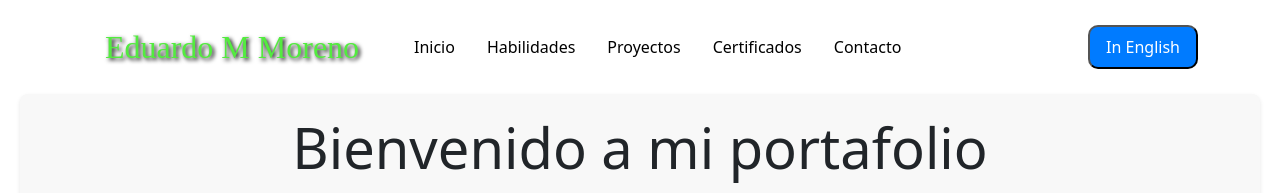
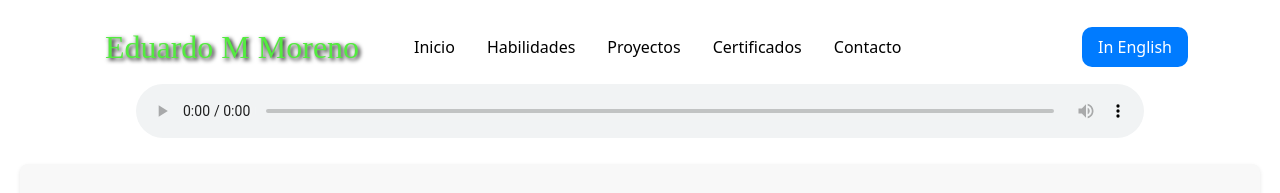
Before and after one commit to EduMMorenolp/Portfolio-React, a React (Create React App) app: page / in a window 1280 px wide. Shown: the top 193 px of the page. Built offline with nearby package versions, Linux system fonts and the light colour scheme; a web font is replaced by a local one.

Commit message:
musica implementada

```diff
--- a/src/App.js
+++ b/src/App.js
@@ -9,6 +9,7 @@ import Certificados from './componentes/Certificados';
 import 'bootstrap/dist/css/bootstrap.min.css';
 import React, { useState } from 'react';
 import { Element } from 'react-scroll';
+import MusicPlayer from './componentes/MusicPlayer';
 
 
 function App() {
@@ -22,6 +23,7 @@ function App() {
   return (
     <div className="App">
       <Barra onSectionChange={handleSectionChange}/>
+      <MusicPlayer />
       <Element name="Inicio">
         {currentSection === "Inicio" && <Main />}
       </Element>
--- /dev/null
+++ b/src/componentes/MusicPlayer.css
@@ -0,0 +1,26 @@
+/* MusicPlayer.css */
+
+  audio {
+    width: 80%;
+    margin-bottom: 10px;
+  }
+
+  button {
+    background-color: #4caf50;
+    color: white;
+    padding: 10px 20px;
+    font-size: 16px;
+    border: none;
+    border-radius: 4px;
+    cursor: pointer;
+    margin-right: 10px;
+  }
+
+  button:hover {
+    background-color: #45a049;
+  }
+
+  input {
+    width: 80%;
+    margin-top: 10px;
+  }
--- /dev/null
+++ b/src/componentes/MusicPlayer.js
@@ -0,0 +1,15 @@
+import React, { useRef } from 'react';
+import song from '../sound/TheBluesBrothers-PeterGunnTheme.mp3';
+import './MusicPlayer.css';
+
+const MusicPlayer = () => {
+    const audioRef = useRef(null);
+
+    return (
+        <div className="container-audio">
+            <audio controls ref={audioRef} src={song} />
+        </div>
+    );
+};
+
+export default MusicPlayer;
--- a/src/componentes/Projects.js
+++ b/src/componentes/Projects.js
@@ -75,13 +75,13 @@ function Projects() {
   ];
 
   return (
-      <div id="projects" className="tarjeta">
+      <div id="projects" className=" tarjeta">
       <hr></hr>
       <h2 className="display-4 text-center">Proyectos</h2>
       <hr></hr>
       <div className="row">
         {projects.map((project) => (
-          <div key={project.id} className="col-md-6">
+          <div key={project.id} className="col">
             <div className="card mb-4 ceddi">
               <div className="card-body mb-4">
                 <h3 className="card-title mb-4">{project.title}</h3>
```
Also changed, not shown: 1 other file (tests, documents, lock files or other folders).
